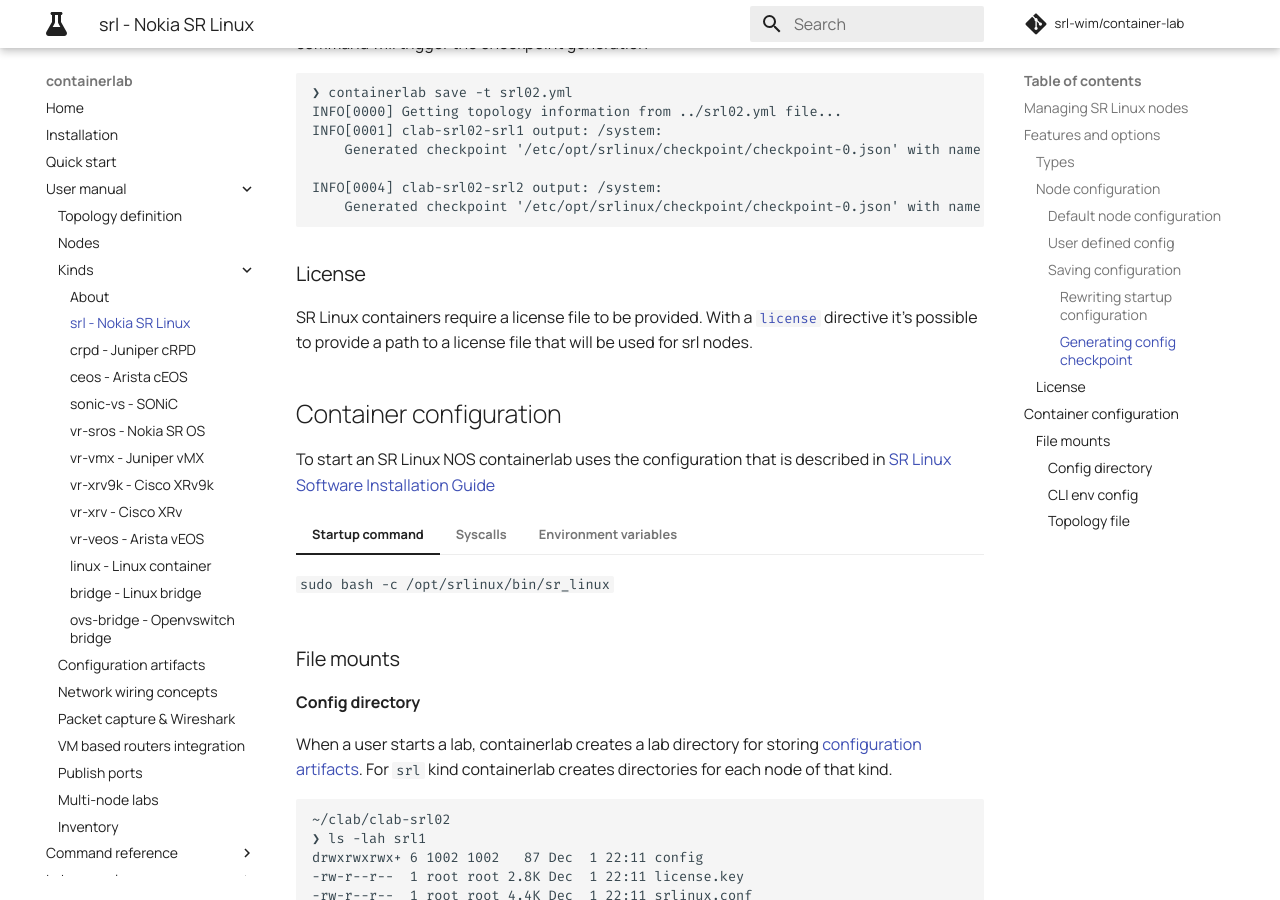
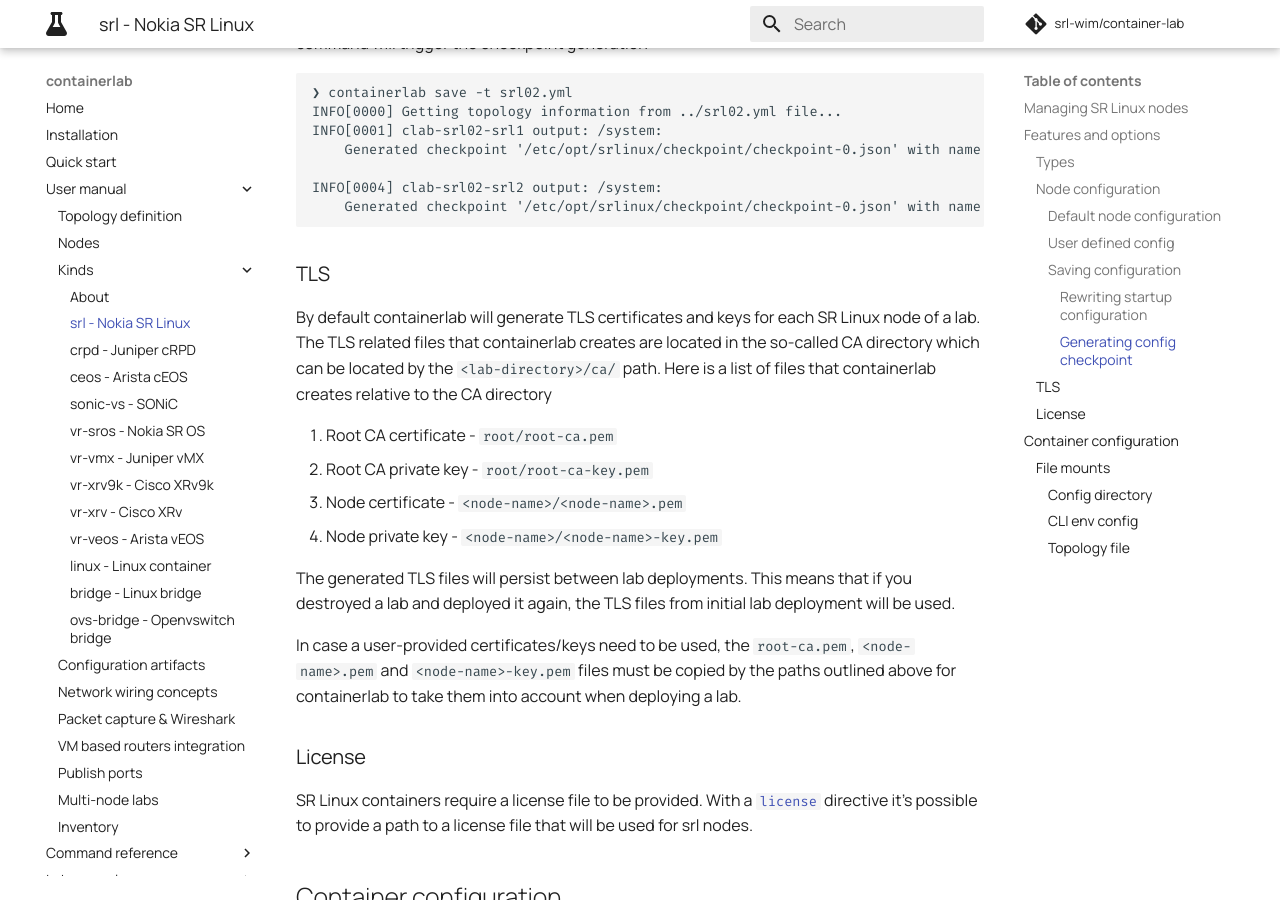
Before and after one commit to srl-labs/containerlab, an MkDocs documentation site: the page built from docs/manual/kinds/srl.md, in a window 1280 px wide and 900 px high, scrolled down 2584 px. Built offline with MkDocs 1.6.1 and Material for MkDocs 9.7.7, drawn with Linux system fonts in a browser that asks for light colours; comment, search, counter and statistics services are not loaded.

Commit message:
added srl certificate handling section

````diff
--- a/docs/manual/kinds/srl.md
+++ b/docs/manual/kinds/srl.md
@@ -95,6 +96,18 @@ INFO[0004] clab-srl02-srl2 output: /system:
     Generated checkpoint '/etc/opt/srlinux/checkpoint/checkpoint-0.json' with name 'checkpoint-2020-12-03T15:12:49.892Z' and comment ''
 ```
 
+### TLS
+By default containerlab will generate TLS certificates and keys for each SR Linux node of a lab. The TLS related files that containerlab creates are located in the so-called CA directory which can be located by the `<lab-directory>/ca/` path. Here is a list of files that containerlab creates relative to the CA directory
+
+1. Root CA certificate - `root/root-ca.pem`
+2. Root CA private key - `root/root-ca-key.pem`
+3. Node certificate - `<node-name>/<node-name>.pem`
+4. Node private key - `<node-name>/<node-name>-key.pem`
+
+The generated TLS files will persist between lab deployments. This means that if you destroyed a lab and deployed it again, the TLS files from initial lab deployment will be used.
+
+In case a user-provided certificates/keys need to be used, the `root-ca.pem`, `<node-name>.pem` and `<node-name>-key.pem` files must be copied by the paths outlined above for containerlab to take them into account when deploying a lab.
+
 ### License
 SR Linux containers require a license file to be provided. With a [`license`](../nodes.md#license) directive it's possible to provide a path to a license file that will be used for srl nodes.
 
````
Also changed, not shown: other parts of docs/manual/kinds/srl.md (+2 -1 lines).
